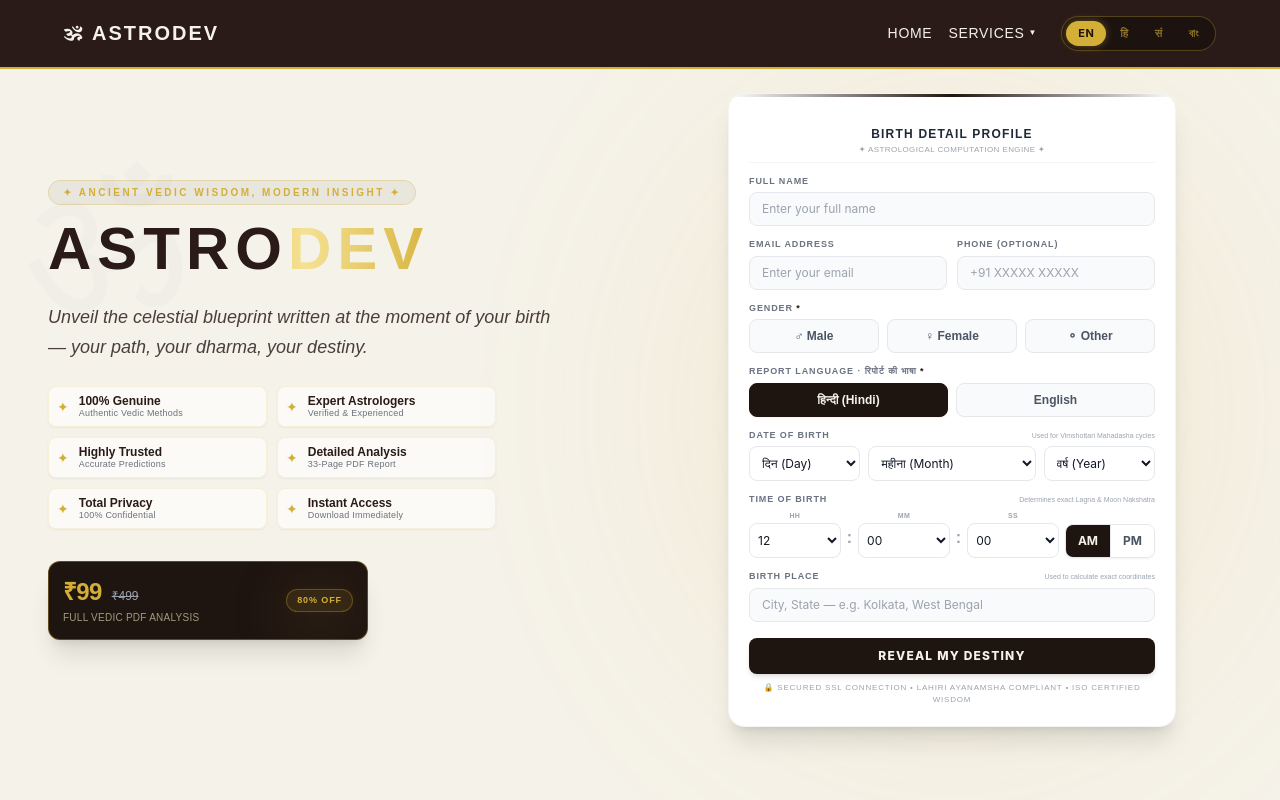
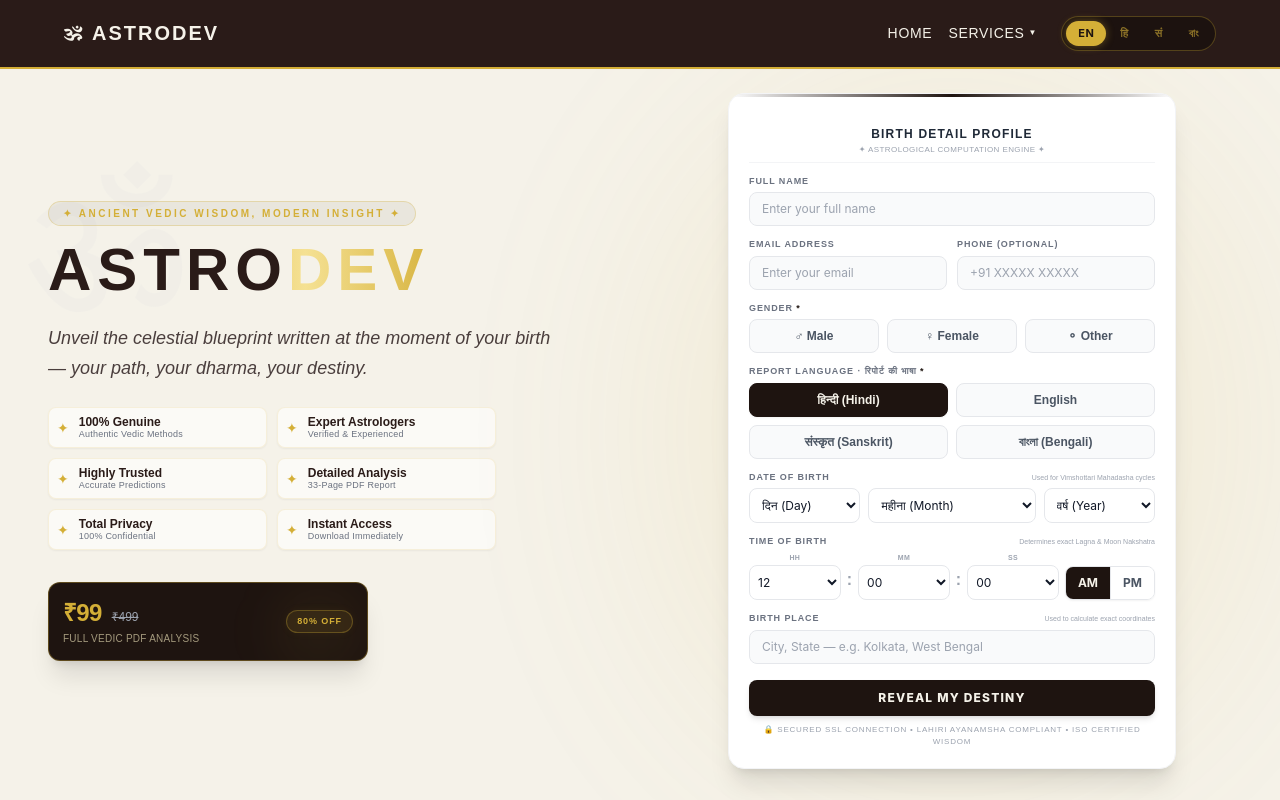
Before and after one commit to Saptak-d/ASTRODEV_Frontend, a React (Vite) app: page / in a window 1280 px wide. Shown: the top 800 px of the page. Built offline with nearby package versions, Linux system fonts and the light colour scheme.

Commit message:
Update payment price display and add Sanskrit/Bengali options to BirthForm

```diff
--- a/src/components/BirthForm.jsx
+++ b/src/components/BirthForm.jsx
@@ -209,14 +209,16 @@
         <label className="block text-[9px] font-bold text-gray-500 uppercase tracking-widest">
           Report Language · रिपोर्ट की भाषा <span className="text-[#1E1410]">*</span>
         </label>
-        <div className="flex gap-2">
+        <div className="grid grid-cols-2 gap-2">
           {[
             { value: 'hindi', label: 'हिन्दी (Hindi)' },
-            { value: 'english', label: 'English' }
+            { value: 'english', label: 'English' },
+            { value: 'sanskrit', label: 'संस्कृत (Sanskrit)' },
+            { value: 'bengali', label: 'বাংলা (Bengali)' }
           ].map((lang) => (
             <label
               key={lang.value}
-              className={`flex-1 flex items-center justify-center gap-1.5 py-2 border rounded-lg cursor-pointer text-xs font-bold transition select-none font-sans
+              className={`flex items-center justify-center gap-1.5 py-2 border rounded-lg cursor-pointer text-xs font-bold transition select-none font-sans
                 ${formData.preferredLanguage === lang.value
                   ? 'bg-[#1E1410] text-[#F5F2E9] border-[#1E1410] shadow-sm'
                   : 'bg-gray-50 text-gray-600 border-gray-200 hover:border-[#1E1410]/50 hover:bg-gray-100'
--- a/src/pages/Checkout.jsx
+++ b/src/pages/Checkout.jsx
@@ -9,8 +9,8 @@
 import React, { useEffect, useState, useCallback } from 'react';
 import { useParams, useLocation, useNavigate } from 'react-router-dom';
 
-const AMOUNT_DISPLAY = '₹1';
-const AMOUNT_PAISE = 100;
+const AMOUNT_DISPLAY = '₹99';
+const AMOUNT_PAISE = 9900;
 
 // Load Razorpay checkout script dynamically
 function loadRazorpayScript() {
@@ -280,7 +280,9 @@
             <div className="flex items-center justify-between border-t border-[#EAE6DB] pt-4">
               <div>
                 <p className="text-[#2A1B18] text-[10px] uppercase tracking-widest font-extrabold font-sans">Personalized Kundli Report</p>
-                <p className="text-[#6F5D5B] text-[9px] mt-0.5 font-sans">Hindi PDF · WhatsApp + Email delivery</p>
+                <p className="text-[#6F5D5B] text-[9px] mt-0.5 font-sans">
+                  {state.preferredLanguage === 'english' ? 'English' : state.preferredLanguage === 'sanskrit' ? 'Sanskrit' : state.preferredLanguage === 'bengali' ? 'Bengali' : 'Hindi'} PDF · WhatsApp + Email delivery
+                </p>
               </div>
               <div className="text-right">
                 <p className="text-2xl font-extrabold text-[#A68015] font-sans">{AMOUNT_DISPLAY}</p>
@@ -295,11 +297,11 @@
           <p className="text-[9px] tracking-[0.3em] text-[#A68015] uppercase font-bold mb-3 font-sans">✦ What You Get</p>
           <ul className="space-y-2">
             {[
-              '🔮 Complete Vedic Kundli in Hindi',
+              `🔮 Complete Vedic Kundli in ${state.preferredLanguage === 'english' ? 'English' : state.preferredLanguage === 'sanskrit' ? 'Sanskrit' : state.preferredLanguage === 'bengali' ? 'Bengali' : 'Hindi'}`,
               '🪐 Planet positions, houses & Nakshatras',
               '📊 Dasha timeline & current period',
               '🧘 Life guidance from Pandit Ji',
-              '📱 Delivered via WhatsApp & Email within 6 hours',
+              '📱 Delivered via WhatsApp & Email within 2 to 3 days',
             ].map((item) => (
               <li key={item} className="flex items-start gap-2 text-[#4E3F3E] text-[10px] font-sans">
                 <span className="shrink-0 mt-0.5">{item.split(' ')[0]}</span>
```
